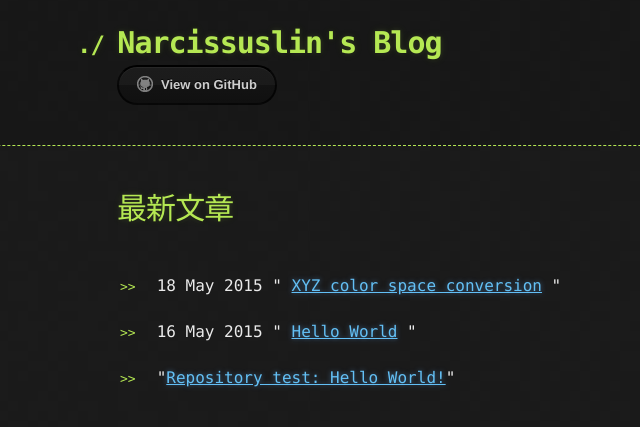
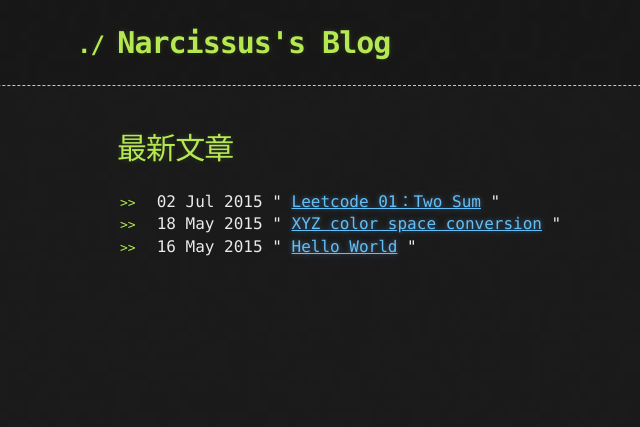
Before and after one commit to Narcissuslin/Narcissuslin.github.io, a Jekyll site: the page built from index.html, in a window 1280 px wide. Shown: the top 427 px of the page, without its empty margins (223-863 px from the left). Built offline with Jekyll 4.4.1, drawn with Linux system fonts in a browser that asks for light colours; a script that is not in the unit is left out.

Commit message:
Rewrite default

```diff
--- a/_layouts/default.html
+++ b/_layouts/default.html
@@ -14,11 +14,12 @@
 
     <header>
       <div class="container">
-        <h1>Narcissuslin's Blog</h1>
-
+        <h1>{{ page.title }}</h1>
+	<!--
         <section id="downloads">
           <a href="https://github.com/Narcissuslin/Narcissuslin.github.io" class="btn btn-github"><span class="icon"></span>View on GitHub</a>
         </section>
+	-->
       </div>
     </header>
 
--- a/_posts/2015-05-16-hello-world.html
+++ b/_posts/2015-05-16-hello-world.html
@@ -2,6 +2,6 @@
 layout: post
 title: Hello World
 ---
-<h1>{{ page.title }}</h1>
 <p>我的第一篇文章</p>
-<p>{{ page.date | date_to_string }}</p>
+
+<div class="date">{{ page.date | date_to_string }}</div>
--- a/_posts/2015-05-18-XYZ-color-space.html
+++ b/_posts/2015-05-18-XYZ-color-space.html
@@ -4,7 +4,7 @@ title: XYZ color space conversion
 ---
 <table id="content_table">
         <td id="content_article" colspan="3" align="justify">
-<h1>RGB Color Space Conversion</h1><div class="date">{{ page.date | date_to_string }}</div><p><img height="150" width="180" src="http://www.ryanjuckett.com/programming/rgb-color-space-conversion/title.jpg" alt="title" style="margin: 12px; float: right;" />I've been on a bit of a color science kick lately and transferring from one color space to another becomes a common operation when you want to properly play with digital color values. Normally we just think of digital colors as RGB values, but there are many ways&nbsp;to numerically describe a color. Just opening PhotoShop's color picker lets you choose colors as HSV, Lab, or CMYK values in addition to the standard RGB. If you're a bit more adept with PhotoShop, you've may have even ventured into the Color Settings which has even more options including which version of RGB that your image will use. It is this concept of multiple RGB spaces that I'm going to focus on.&nbsp;</p>
+<p><img height="150" width="180" src="http://www.ryanjuckett.com/programming/rgb-color-space-conversion/title.jpg" alt="title" style="margin: 12px; float: right;" />I've been on a bit of a color science kick lately and transferring from one color space to another becomes a common operation when you want to properly play with digital color values. Normally we just think of digital colors as RGB values, but there are many ways&nbsp;to numerically describe a color. Just opening PhotoShop's color picker lets you choose colors as HSV, Lab, or CMYK values in addition to the standard RGB. If you're a bit more adept with PhotoShop, you've may have even ventured into the Color Settings which has even more options including which version of RGB that your image will use. It is this concept of multiple RGB spaces that I'm going to focus on.&nbsp;</p>
 <p>&nbsp;</p>
 <p>Depending on how you ended up here, it might even be a surprise that there are multiple types of RGB, so I'll do my best to present some background on that and introduce a color space called XYZ. Then we can walk through the math for converting between all these RGB variants and discuss why you would even consider doing so. Finally, I'll present some example code for implementing the color space conversion.</p>
 <p>&nbsp;</p>
@@ -340,3 +340,5 @@ title: XYZ color space conversion
 <p>&nbsp;</p>
   		</td>
 </table>
+
+<div class="date">{{ page.date | date_to_string }}</div>
--- a/index.html
+++ b/index.html
@@ -1,11 +1,10 @@
 ---
 layout: default
-title: 我的Blog
+title: Narcissus's Blog
 ---
 <h1>最新文章</h1>
 <ul>
-　　{% for post in site.posts %}
-　　　　<li>{{ post.date | date_to_string }} " <a href="{{ site.baseurl }}{{ post.url }}">{{ post.title }}</a> "</li>
-　　{% endfor %}
-	<li>"<a href="{{ site.baseurl }}/Hello-World">Repository test: Hello World!</a>"</li>
+	{% for post in site.posts %}
+		<li>{{ post.date | date_to_string }} " <a href="{{ site.baseurl }}{{ post.url }}">{{ post.title }}</a> "</li>
+	{% endfor %}
 </ul>
```
Also changed, not shown: _posts/2015-07-02-two-sum.html (added, +27 -0 lines).
